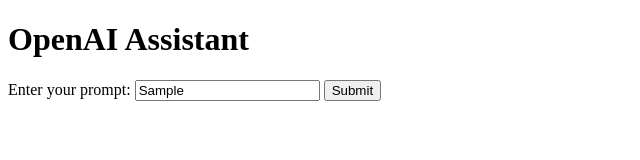
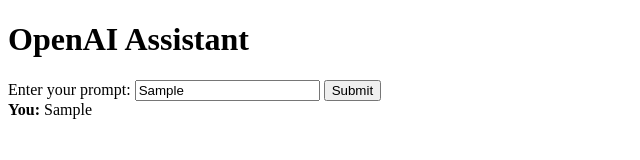
Before and after one commit to barram19/SnipesTest, a plain HTML site: page index.html in a window 1280 px wide. Both pictures are taken after typing "Sample" into the empty fields and a click on the button "Submit". Shown: the full height of the page, 0-640 px from the left. Drawn offline with Linux system fonts and the light colour scheme; no server answers.

Commit message:
Update index.html

```diff
--- a/index.html
+++ b/index.html
@@ -12,7 +12,14 @@
         <input type="text" id="userInput" name="userInput">
         <button type="submit">Submit</button>
     </form>
-    <div id="response"></div>
+    <div id="conversation">
+        <div id="userInputContainer" style="display: none;">
+            <strong>You:</strong> <span id="userInputText"></span>
+        </div>
+        <div id="botResponseContainer" style="display: none;">
+            <strong>Bot:</strong> <span id="botResponseText"></span>
+        </div>
+    </div>
 
     <script src="your_script.js"></script>
 </body>
```
